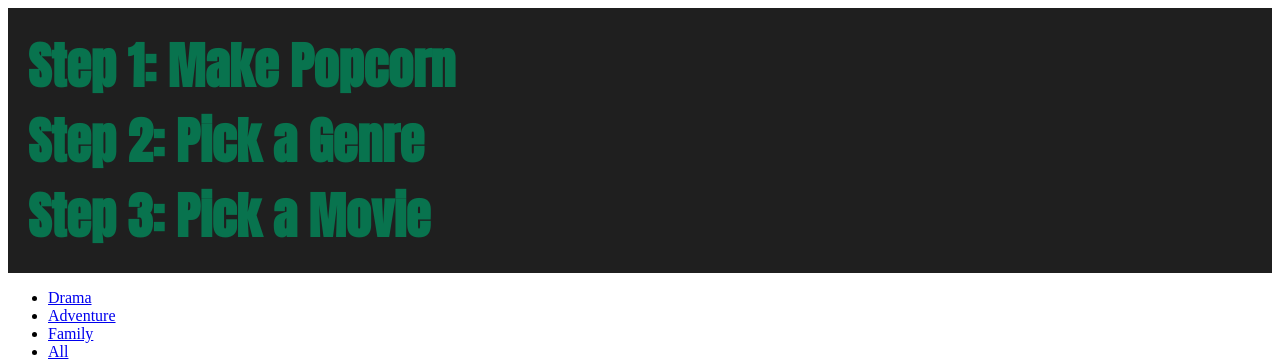
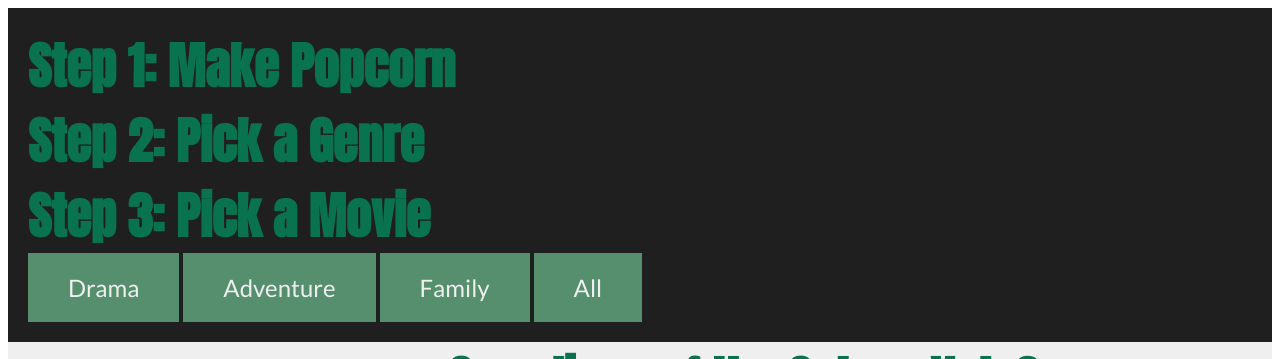
Before and after one commit to sydneybucc/bucci_sydney_customCMS, a PHP site: page / in a window 1280 px wide. Shown: the top 359 px of the page. Run offline with PHP 8.4, Linux system fonts and the light colour scheme; data comes from the database, SQL or seed files in the repository.

Commit message:
index mostly styled

```diff
--- a/css/main.css
+++ b/css/main.css
@@ -15,10 +15,43 @@ p {
     /* color: #efefef; */
 }
 
-body {
-}
-
 #navSteps {
     background-color: #1F1F1F;
     padding: 20px 20px 20px 20px;
 }
+
+ul {
+    margin: 0;
+    padding: 0;
+    overflow: hidden;
+}
+
+li {
+    font-family: 'Lato' sans-serif;
+    list-style-type: none;
+}
+
+li, a {
+    text-decoration: none;
+    color: #efefef;
+    font-family: 'Lato', sans-serif;
+    font-size: 24px;
+    text-align: center;
+    display: inline-block;
+    padding: 10px 20px;
+    border: none;
+    background-color: #558F6E
+}
+
+li, a:hover {
+    color: #08734E;
+}
+
+img {
+    float: left;
+    margin: 20px 20px 20px 20px;
+}
+
+#movieSelect{
+    background-color: #efefef;;
+}
--- a/includes/footer.html
+++ /dev/null
@@ -1 +0,0 @@
-<h2>This content could be your footer</h2>
--- a/includes/nav.html
+++ b/includes/nav.html
@@ -4,8 +4,7 @@
     <h2>Step 1: Make Popcorn</h2>
     <h2>Step 2: Pick a Genre</h2>
     <h2>Step 3: Pick a Movie</h2>
-</div>
-<div>
+
     <ul class="filterNav">
         <li><a href="index.php?filter=drama">Drama</a></li>
         <li><a href="index.php?filter=adventure">Adventure</a></li>
--- a/index.php
+++ b/index.php
@@ -28,7 +28,7 @@ if(isset($_GET['filter'])){
 <title>Welcome to the Finest Selection of Blu-rays on the internets!</title>
 </head>
 <body>
-
+	<div id="movieSelect">
 	<?php
 	include('includes/nav.html');
 
@@ -44,10 +44,7 @@ if(isset($_GET['filter'])){
 	}else{
 			echo "<p class =\"error\">{$getMovies}</p>";
 	}
-
-	include('includes/footer.html');
-
-
 	?>
+	</div>
 </body>
 </html>
```
